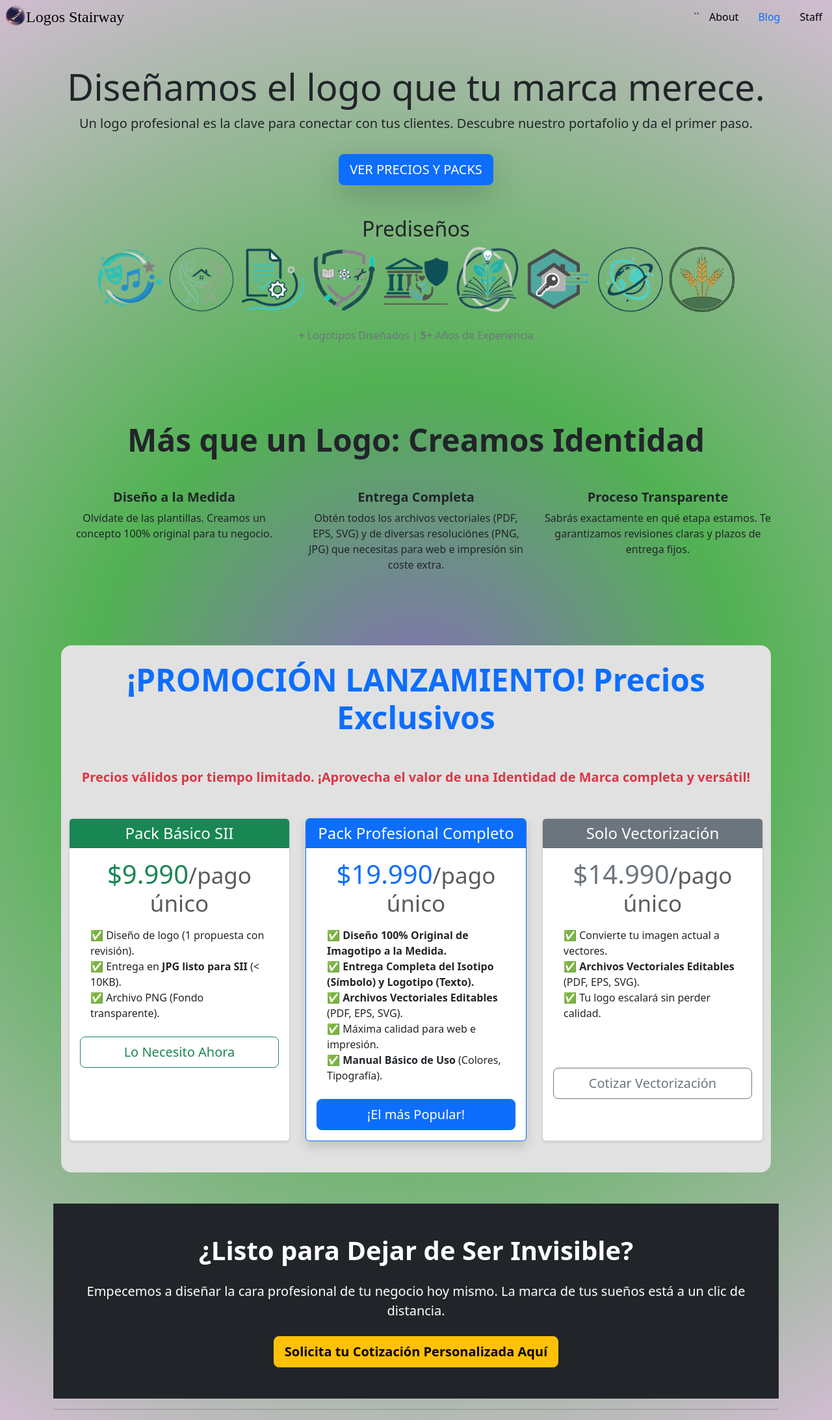
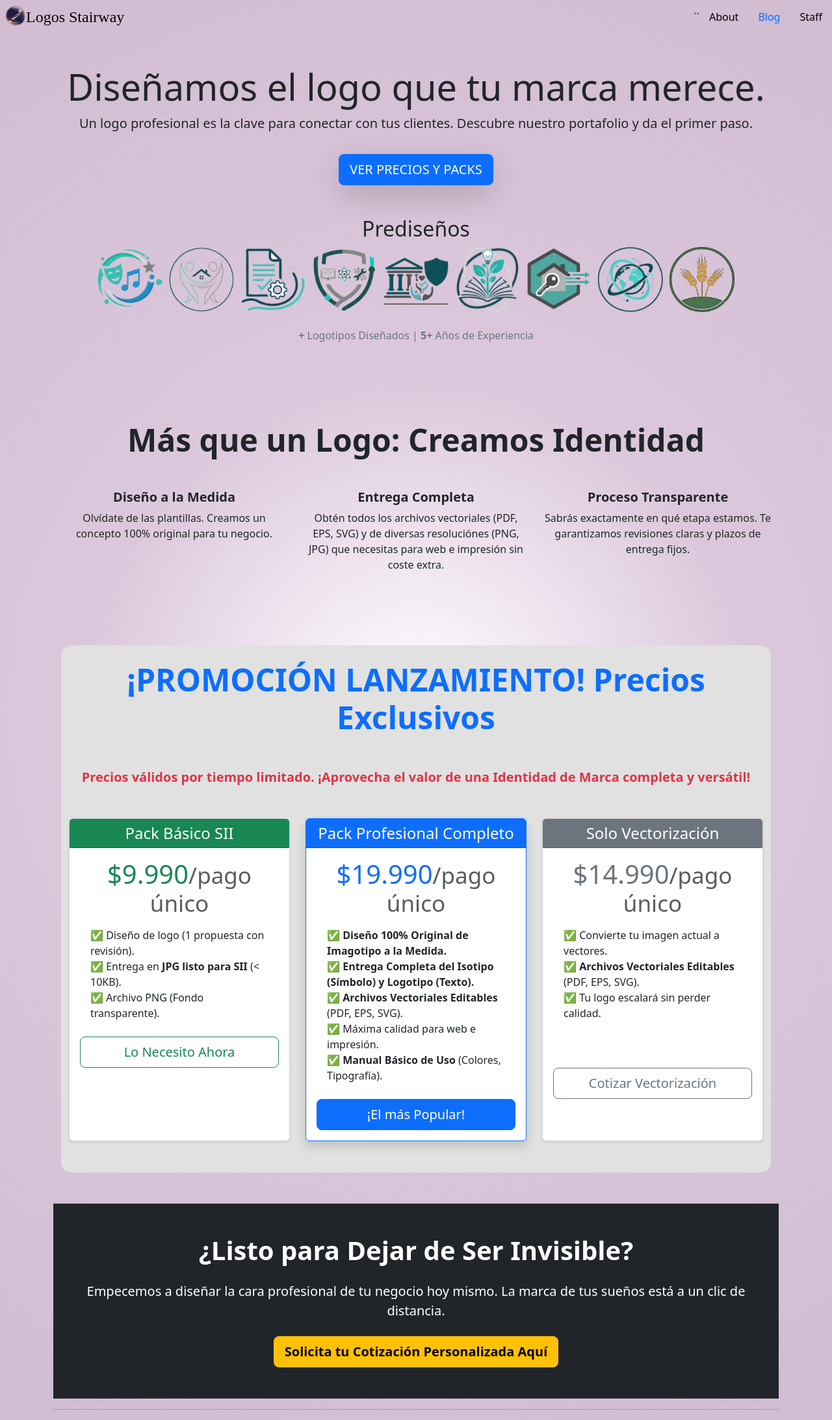
Before and after one commit to Stairwaycl/stairwaycl.github.io, a Jekyll site: the page built from index.html, in a window 1280 px wide. Shown: the whole page at 65% size. Built offline with Jekyll 4.4.1, drawn with Linux system fonts in a browser that asks for light colours; some web fonts are replaced.

Commit message:
back preview style

```diff
--- a/_sass/main.scss
+++ b/_sass/main.scss
@@ -7,9 +7,14 @@
 }
 
 .highlight-area {
-  background-color: #ff5454c7; /* Color de respaldo */
+  background-color: rgb(209, 188, 209); /* Color de respaldo */
 
-  background-image:radial-gradient(circle at center, #2763eb8f 0%, #00cd41ad 40%, #d1bcd1 100%);
+  background-image: radial-gradient(
+    circle at center,          /* Dirección: Un círculo desde el centro */
+    #FFFFFF 0%,                /* Blanco Puro muy brillante en el centro */
+    rgb(220, 200, 220) 40%,    /* Un lila más claro alrededor del centro */
+    rgb(209, 188, 209) 100%    /* Tu color lila original en los bordes */
+  );
   min-height: 100vh;
 }
 
```
